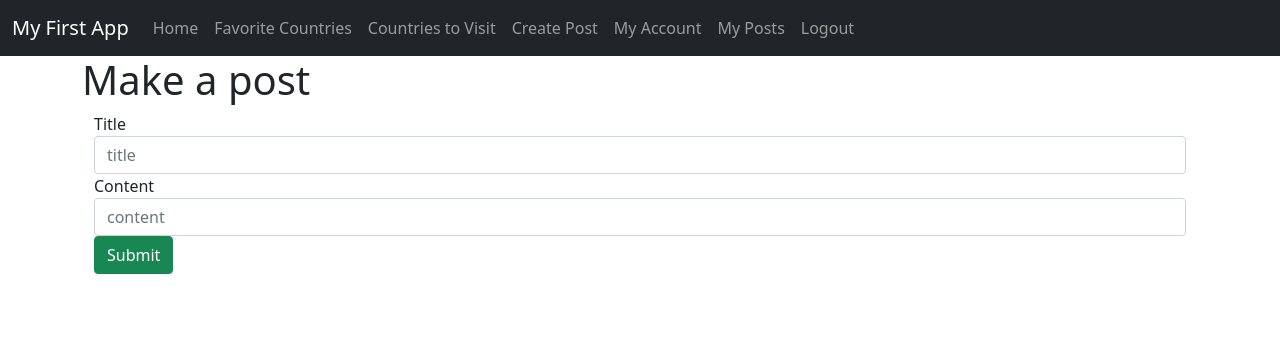
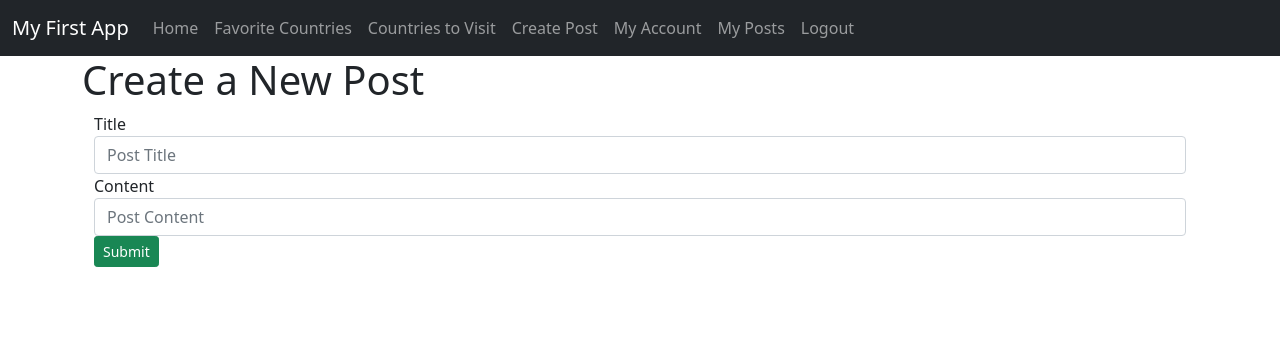
Before and after one commit to ggarcia852/flask_first_app, a Flask app: page /createpost in a window 1280 px wide. Shown: the top 356 px of the page. Run offline with Flask 2, Linux system fonts and the light colour scheme; the visitor is signed in with stand-in values (Sample User, id 1); parts of the project's set-up code (start-up, migrations or seed data) failed here and were passed over; some libraries are stand-ins or nearby versions.

Commit message:
updated delete methods

```diff
--- a/app/models.py
+++ b/app/models.py
@@ -32,16 +32,23 @@ class User(db.Model, UserMixin):
     def check_password(self, password):
         return check_password_hash(self.password, password)
 
-    def to_dict(self):
+    def to_dict(self, with_posts=False):
         user_dict = {
             'id': self.id,
             'username': self.username,
             'email': self.email
         }
+        ## to select posts for specific user
+        if with_posts:
+            user_dict['posts'] = [p.to_dict() for p in self.posts]
         return user_dict
 
     def save(self):
         db.session.add(self)
+        db.session.commit()
+
+    def delete(self):
+        db.session.delete(self)
         db.session.commit()
 
     def update_user(self, data):
@@ -99,6 +106,10 @@ class Post(db.Model):
         db.session.add(self)
         db.session.commit()
 
+    def delete(self):
+        db.session.delete(self)
+        db.session.commit()
+
     def update_post(self, data):
         for field in data:
             if field in {'title', 'content'}:
--- a/app/routes.py
+++ b/app/routes.py
@@ -179,7 +179,7 @@ def get_user(id):
     [GET] /api/users/<user_id> - Returns 1 user
     """
     user = User.query.get_or_404(id)
-    return jsonify(user.to_dict())
+    return jsonify(user.to_dict(True))
 
 
 @app.route('/api/users', methods=['POST'])
@@ -204,7 +204,7 @@ def create_user():
     new_user.save()
 
 
-    return jsonify(new_user.to_dict())
+    return jsonify(new_user.to_dict()), 201
 
 
 @app.route('/api/users/<id>', methods=['PUT'])
@@ -217,7 +217,9 @@ def update_user(id):
 
 @app.route('/api/users/<id>', methods=['DELETE'])
 def delete_user(id):
-    pass
+    user = User.query.get_or_404(id)
+    user.delete()
+    return jsonify({}), 204
 
 
 
@@ -271,7 +273,7 @@ def create_post():
     new_post = Post(title, content, user_id)
     new_post.save()
 
-    return jsonify(new_post.to_dict())
+    return jsonify(new_post.to_dict()), 201
 
 
 @app.route('/api/posts/<id>', methods=['PUT'])
@@ -284,4 +286,6 @@ def update_post(id):
 
 @app.route('/api/posts/<id>', methods=['DELETE'])
 def delete_post(id):
-    pass
+    post = Post.query.get_or_404(id)
+    post.delete()
+    return jsonify({}), 204
--- a/app/templates/createpost.html
+++ b/app/templates/createpost.html
@@ -2,21 +2,21 @@
 
 {% block content %}
 
-<h1>Make a post</h1>
+<h1>Create a New Post</h1>
 <div class="container">
     <form action="" autocomplete="off" method="post">
         {{ form.hidden_tag() }}
         <div class="form-group">
             <fieldset>
                 {{ form.title.label }}
-                {{ form.title(class='form-control', placeholder='title') }}
+                {{ form.title(class='form-control', placeholder='Post Title') }}
             </fieldset>
             <fieldset>
                 {{ form.content.label }}
-                {{ form.content(class='form-control', placeholder='content') }}
+                {{ form.content(class='form-control', placeholder='Post Content') }}
             </fieldset>
         </div>
-        {{ form.submit(class='btn btn-success') }}
+        {{ form.submit(class='btn btn-sm btn-success') }}
     </form>
 </div>
 
--- a/app/templates/my_posts.html
+++ b/app/templates/my_posts.html
@@ -1,7 +1,7 @@
 {% extends 'base.html' %}
 
 {% block content %}
-
+<h1>My Posts</h1>
 {% for p in posts %}
 <div class="card">
     <div class="card-header">
```
Also changed, not shown: app.db.
